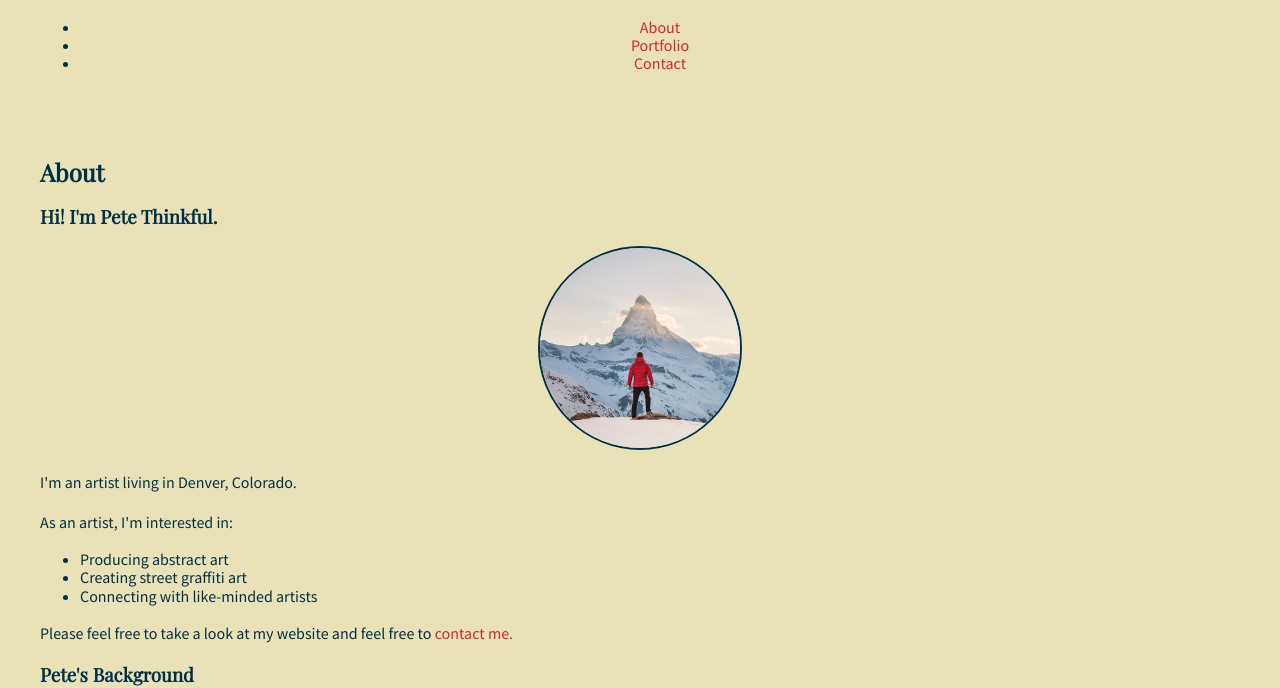
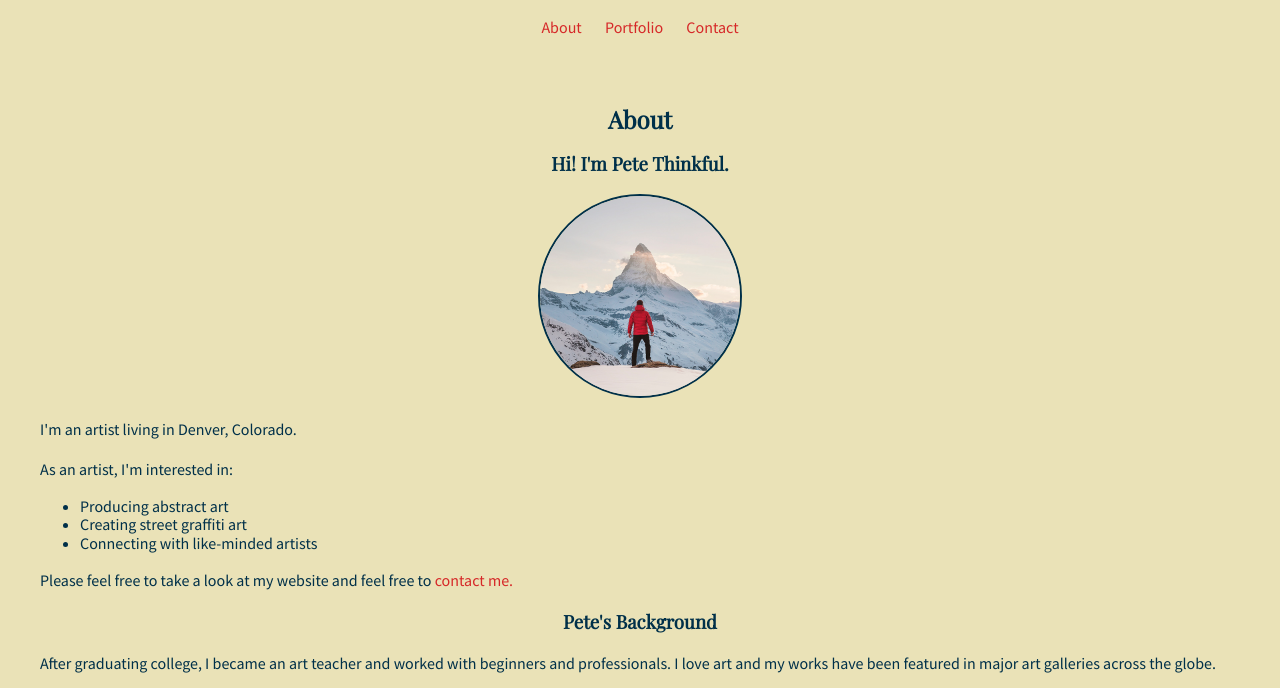
Before and after one commit to MissE111/Demo-Pete, a plain HTML site: page index.html in a window 1280 px wide. Shown: the part 102-790 px from the top of the page. Drawn offline with nearby package versions, Linux system fonts and the light colour scheme.

Commit message:
Update style.css

```diff
--- a/style.css
+++ b/style.css
@@ -13,6 +13,7 @@ h1,
 h2,
 h3 {
   font-family: "Playfair Display", Times, serif;
+  text-align: center;
 }
 
 article {
@@ -46,6 +47,25 @@ hr {
 
 /* Add your solution below */
 
+nav ul {
+  list-style: none;
+  padding: 0;
+  margin: 0;
+}
+
+nav ul li {
+  display: inline;
+  margin-right: 20px; /* Adjust as needed */
+}
+
+nav ul li:last-child {
+  margin-right: 0;
+}
+
+nav ul li a {
+  text-decoration: none;
+}
+
 .image-circle {
   border-radius: 50%;
   border: 2px solid #003049;
```
